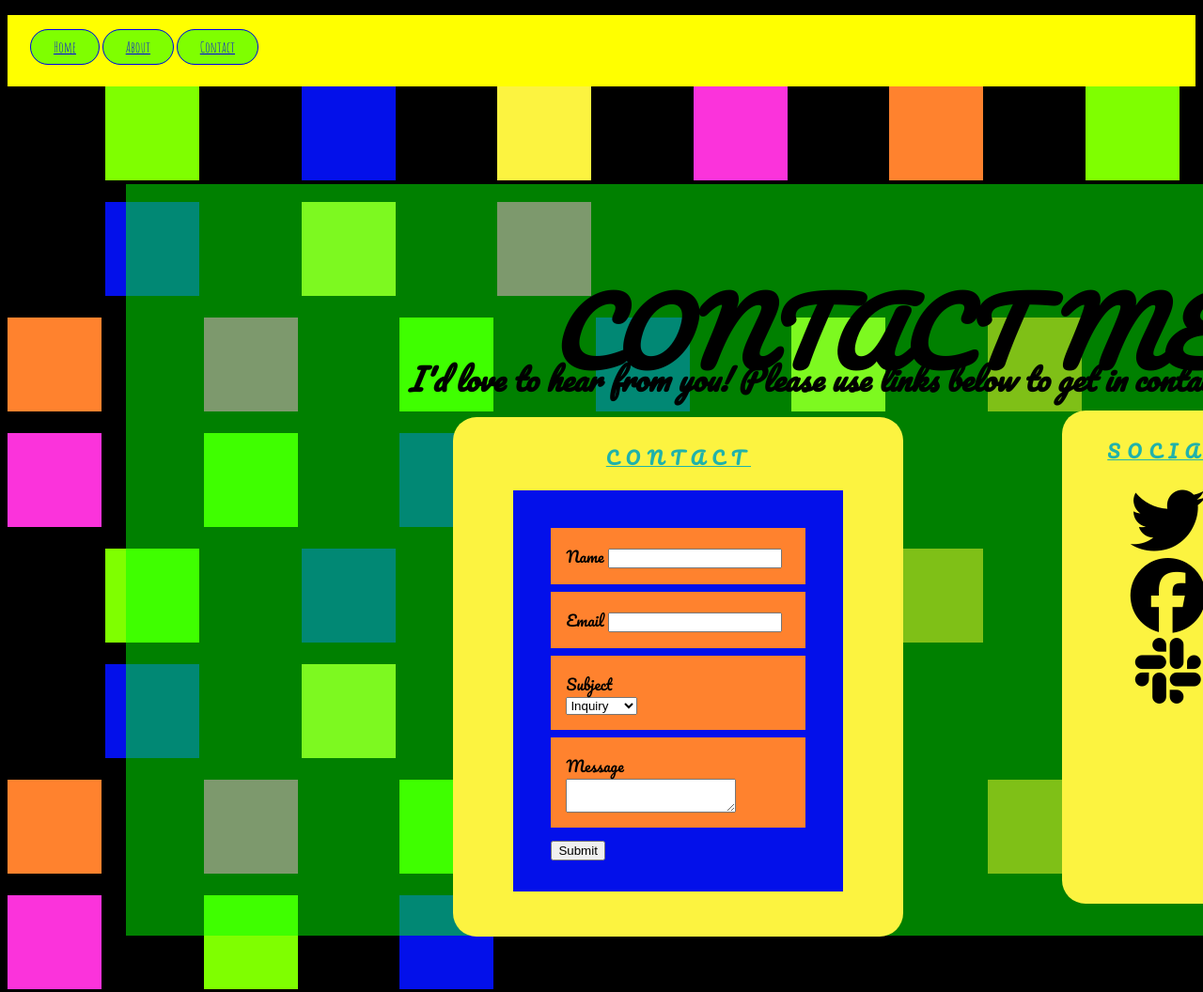
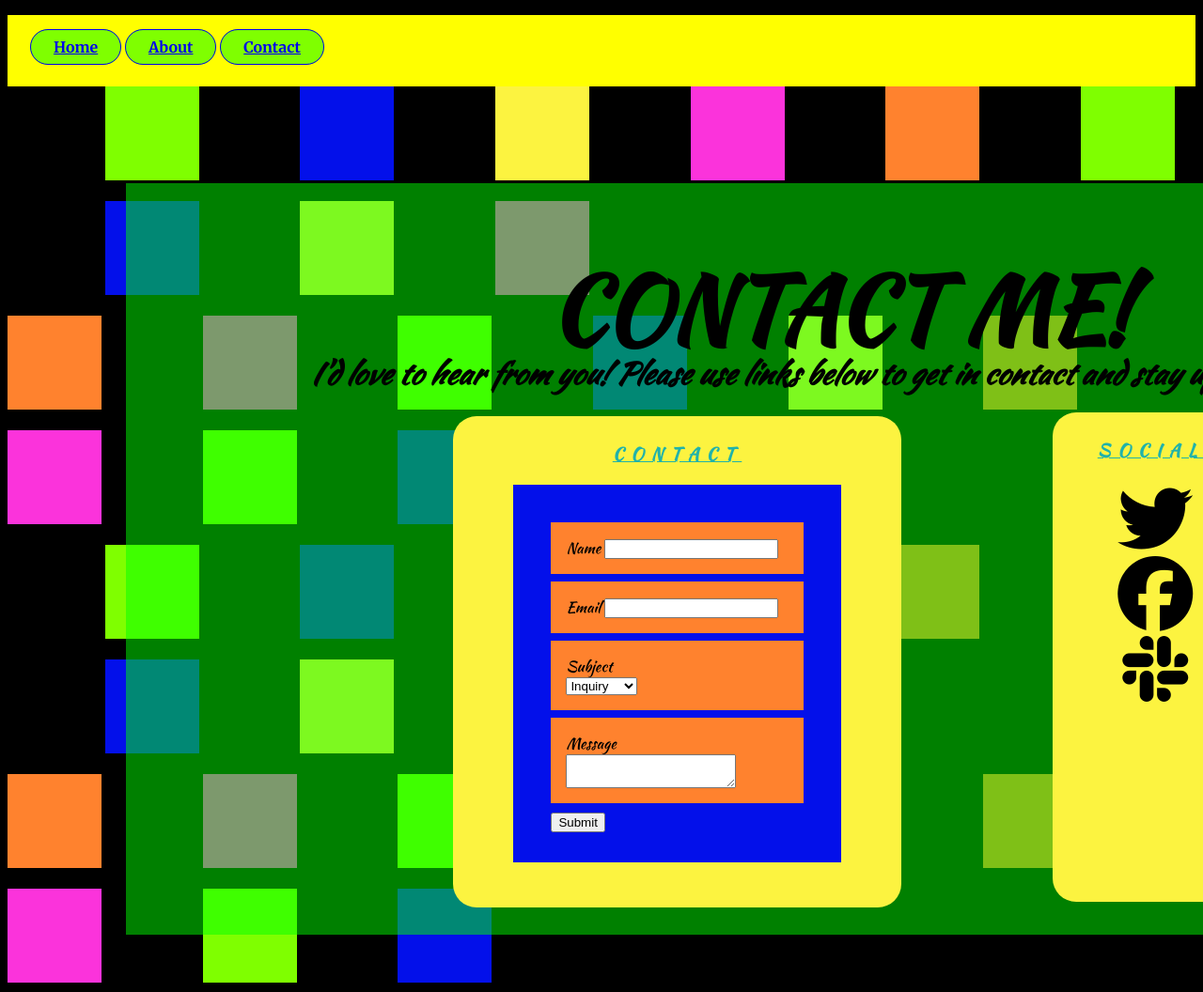
Before and after one commit to lunapartida/final-project, a plain HTML site: page contact.html in a window 1280 px wide. Shown: the top 1056 px of the page at 94% size. Drawn offline with Linux system fonts and the light colour scheme.

Commit message:
worked on fonts for home, about me, and contact pages.

```diff
--- a/contact.html
+++ b/contact.html
@@ -6,7 +6,8 @@
     <meta name="viewport" content="width=device-width, initial-scale=1.0">
     <title>CONTACT | WFB</title>
     <link rel="preconnect" href="https://fonts.gstatic.com">
-<link href="https://fonts.googleapis.com/css2?family=Amatic+SC&family=Pacifico&display=swap" rel="stylesheet">
+    <link rel="preconnect" href="https://fonts.gstatic.com">
+<link href="https://fonts.googleapis.com/css2?family=Kaushan+Script&family=Merriweather:wght@700&display=swap" rel="stylesheet">
     <script src="https://kit.fontawesome.com/724c3d7ef3.js" crossorigin="anonymous"></script>
     <link rel="stylesheet" href="./css/stylescontact.css">
 </head>
@@ -207,7 +208,7 @@
            <!-- main -->
            <main>
                <h1>CONTACT ME!</h1>
-               <h2>I'd love to hear from you! Please use links below to get in contact!</h2>
+               <h2>I'd love to hear from you! Please use links below to get in contact and stay up to date!</h2>
                <section>
                    <div class="row">
                        <div class="column">
--- a/css/styles.css
+++ b/css/styles.css
@@ -1,3 +1,12 @@
+/* GLOBAL */
+
+body {
+    font-family: 'Kaushan Script', cursive;
+}
+
+header {
+    font-family: 'Merriweather', serif;
+}
 
 /* HEADER SECTION */
 
@@ -22,8 +31,6 @@ header nav {
     border-radius: 20px;
     padding: .5rem 1.5rem;
     background-color:#7fff00;
-    font-weight:900;
-    font-family:cursive
     }
 
     header nav ul > li > a:hover {
@@ -41,8 +48,6 @@ header nav {
         text-align: end;
         text-transform: uppercase;
         margin: 2rem 0;
-        font-family:fantasy
-
     }
 
 
--- a/css/stylesabout.css
+++ b/css/stylesabout.css
@@ -1,3 +1,10 @@
+/* GLOBAL */
+body {
+    font-family: 'Kaushan Script', cursive;
+}
+header {
+    font-family: 'Merriweather', serif;
+}
 
 /* HEADER SECTION */
 
@@ -22,8 +29,6 @@ header nav {
     border-radius: 20px;
     padding: .5rem 1.5rem;
     background-color:#7fff00;
-    font-weight:900;
-    font-family:cursive
     }
 
     header nav ul > li > a:hover {
@@ -41,8 +46,6 @@ header nav {
         text-align: center;
         text-transform: uppercase;
         margin: 2rem 0;
-        font-family:fantasy
-
     }
 
 
@@ -95,7 +98,7 @@ main {
 h1 {
     position: absolute;
     top: 1%;
-    left: 30%;
+    left: 35%;
     color: black;
     ;
     font-size: 6rem;
@@ -109,7 +112,7 @@ section {
     position: absolute;
     margin: 3rem 2rem;
     top: 20%;
-    left: 10%;
+    left: 25%;
 }
 
 .column {
--- a/css/stylescontact.css
+++ b/css/stylescontact.css
@@ -1,10 +1,9 @@
 /* GLOBAL */
 body {
-    font-family: 'Pacifico', cursive;
-    font-weight: 400;
+    font-family: 'Kaushan Script', cursive;
 }
 header {
-    font-family: 'Amatic SC', cursive;
+    font-family: 'Merriweather', serif;
 }
 /* HEADER SECTION */
 
@@ -40,15 +39,7 @@ header nav {
     header> nav >ul > li > a:visited {
         color: #fb33db;
     }
-header h1 {
-    position: relative;
-    top: 40%;
-    left: 35%;
-    color: rgb(228, 228, 228);
-    ;
-    font-size: 6rem;
-    font-style: italic;
-}
+
 
 body {
     background-color: black;
@@ -98,12 +89,11 @@ main {
 
 h1 {
     position: absolute;
-    top: 1%;
+    top: 0%;
     left: 30%;
     color: black;
     ;
     font-size: 6rem;
-    font-style: italic;
 
 }
 
@@ -111,7 +101,7 @@ h1 {
 h2 {
     position: absolute;
     top: 19%;
-    left: 20%;
+    left: 13%;
     color: black;
     ;
     font-size: 2rem;
```
Also changed, not shown: about.html (+1 -0 lines), index.html (+1 -0 lines).
